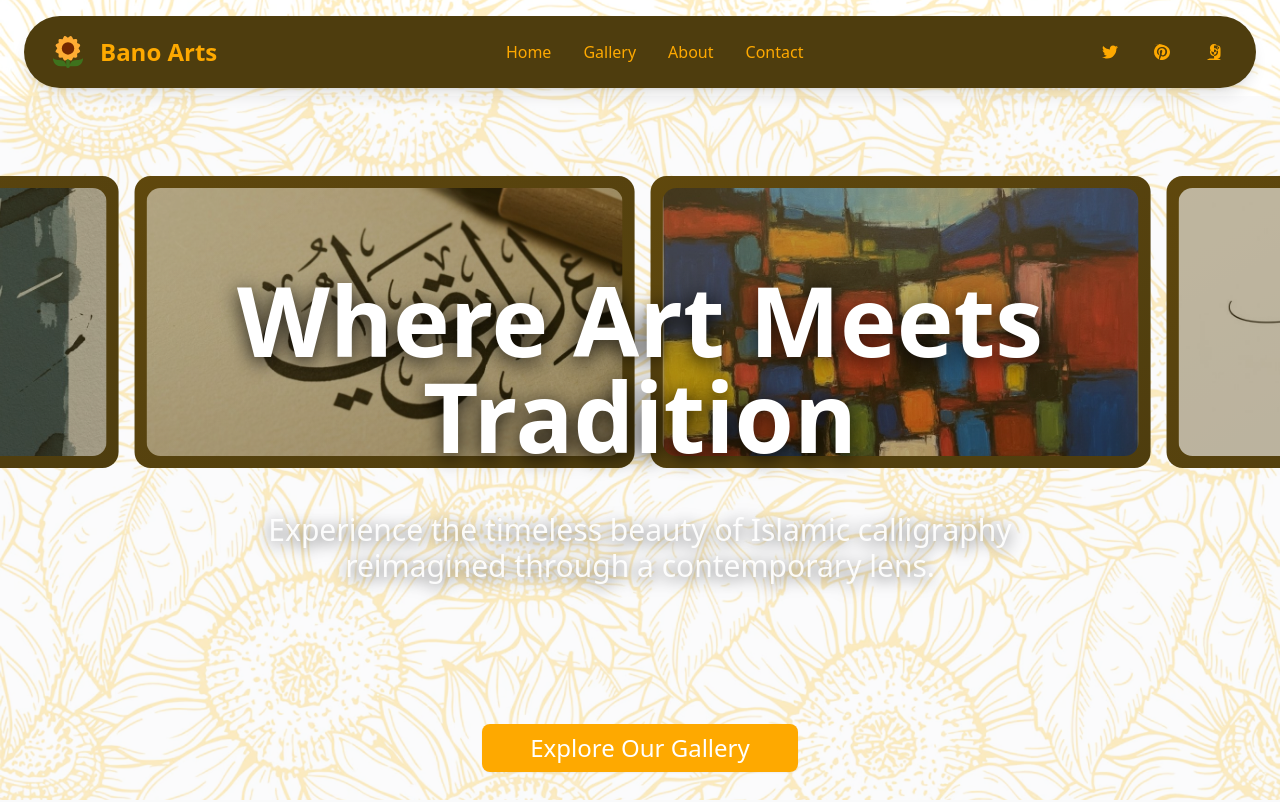
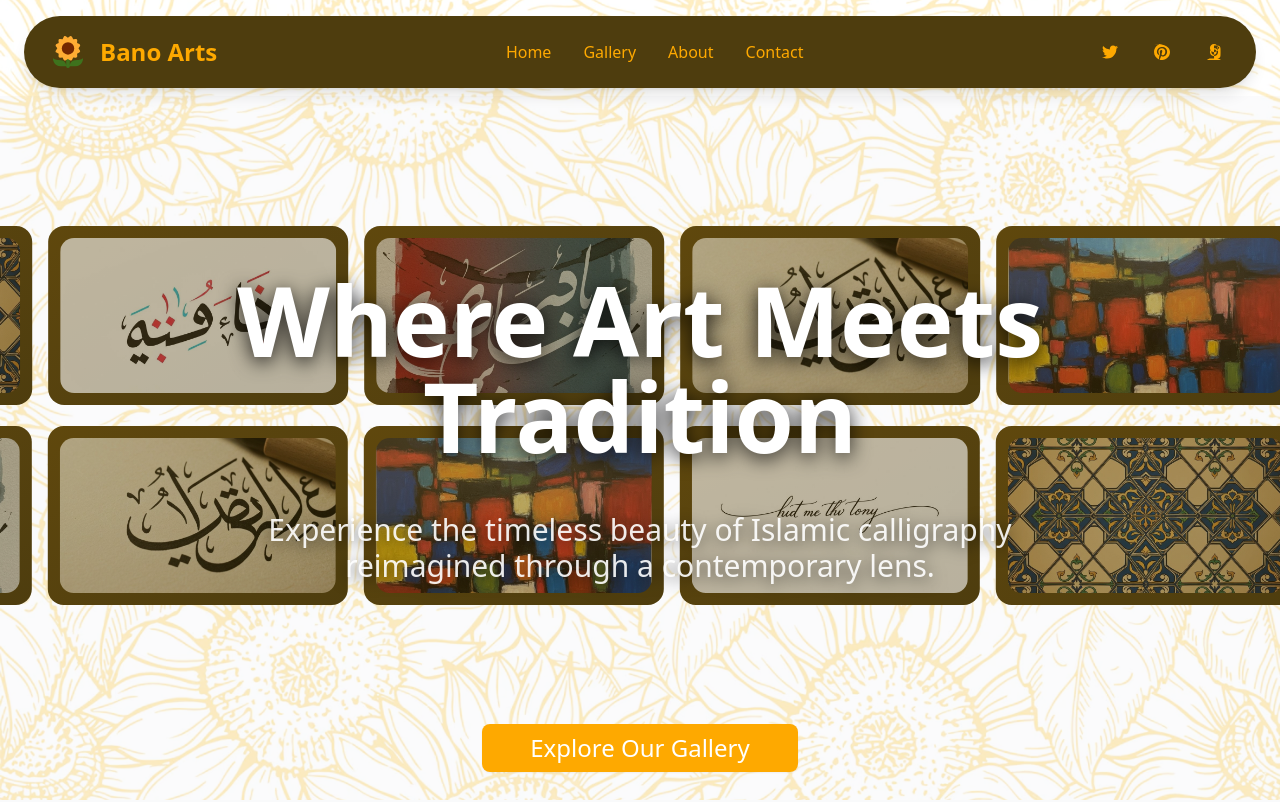
Before and after one commit to m-zulqi/bano-arts, a React (Vite) app: page / in a window 1280 px wide. Shown: the top 802 px of the page. Built offline with nearby package versions, Linux system fonts and the light colour scheme.

Commit message:
Modify the image collage in home page

```diff
--- a/src/pages/HomePage.jsx
+++ b/src/pages/HomePage.jsx
@@ -9,49 +9,80 @@ import { ImageFrame } from "@/components/ui/image-frame";
 
 const ImageCollage = () => {
   const images = [
-    "/gallery/abstract-calligraphy-art.jpg",
-    "/gallery/traditional-islamic-calligraphy.jpg",
-    "/gallery/contemporary-art-painting.jpg",
-    "/gallery/minimalist-calligraphy-design.jpg",
-    "/gallery/ornate-islamic-art-pattern.jpg",
-    "/gallery/modern-arabic-typography.jpg",
+    {
+      src: "/gallery/abstract-calligraphy-art.jpg",
+      dimensions: "portrait",
+    },
+    {
+      src: "/gallery/traditional-islamic-calligraphy.jpg",
+      dimensions: "landscape",
+    },
+    {
+      src: "/gallery/contemporary-art-painting.jpg",
+      dimensions: "landscape",
+    },
+    {
+      src: "/gallery/minimalist-calligraphy-design.jpg",
+      dimensions: "portrait",
+    },
+    {
+      src: "/gallery/ornate-islamic-art-pattern.jpg",
+      dimensions: "landscape",
+    },
+    {
+      src: "/gallery/modern-arabic-typography.jpg",
+      dimensions: "landscape",
+    },
   ];
 
-  return (
-    <motion.div
-      initial={{ x: 0 }}
-      animate={{ x: [0, -3840] }} // Double the total width for seamless loop
-      transition={{
-        duration: 60,
-        repeat: Infinity,
-        ease: "linear",
-      }}
-      className="absolute top-0 left-0 flex h-full gap-4"
-    >
-      {images.map((src, i) => (
-        <div key={`img1-${i}`} className="w-[500px] h-full flex-shrink-0">
+  const createFrame = (src, index) => (
+    <div key={index} className="w-[300px] h-[200px] flex-shrink-0">
       <ImageFrame>
         <img
           src={src}
-              alt={`Collage ${i}`}
+          alt={`Collage ${index}`}
           className="w-full h-full object-cover opacity-60"
         />
       </ImageFrame>
     </div>
-      ))}
-      {/* Duplicate set for seamless loop */}
-      {images.map((src, i) => (
-        <div key={`img2-${i}`} className="w-[500px] h-full flex-shrink-0">
-          <ImageFrame>
-            <img
-              src={src}
-              alt={`Collage ${i}`}
-              className="w-full h-full object-cover opacity-60"
-            />
-          </ImageFrame>
-        </div>
-      ))}
+  );
+
+  // Calculate total width of one set of images
+  const frameWidth = 300; // width of each frame
+  const totalWidth = images.length * frameWidth;
+
+  return (
+    <>
+      {/* Top row - moving left to right */}
+      <motion.div
+        initial={{ x: 0 }}
+        animate={{ x: [-totalWidth, 0] }}
+        transition={{
+          duration: 40,
+          repeat: Infinity,
+          ease: "linear",
+        }}
+        className="absolute top-[10%] left-0 flex h-[200px] gap-4"
+      >
+        {/* Three sets of images to ensure seamless loop */}
+        {[...images, ...images, ...images].map((img, i) => createFrame(img.src, `top-${i}`))}
       </motion.div>
+
+      {/* Bottom row - moving right to left */}
+      <motion.div
+        initial={{ x: 0 }}
+        animate={{ x: [0, -totalWidth] }}
+        transition={{
+          duration: 40,
+          repeat: Infinity,
+          ease: "linear",
+        }}
+        className="absolute bottom-[10%] left-0 flex h-[200px] gap-4"
+      >
+        {/* Three sets of images to ensure seamless loop */}
+        {[...images, ...images, ...images].map((img, i) => createFrame(img.src, `bottom-${i}`))}
+      </motion.div>
+    </>
   );
 };
 
```
Lines whose indentation alone changed are shown as unchanged.
